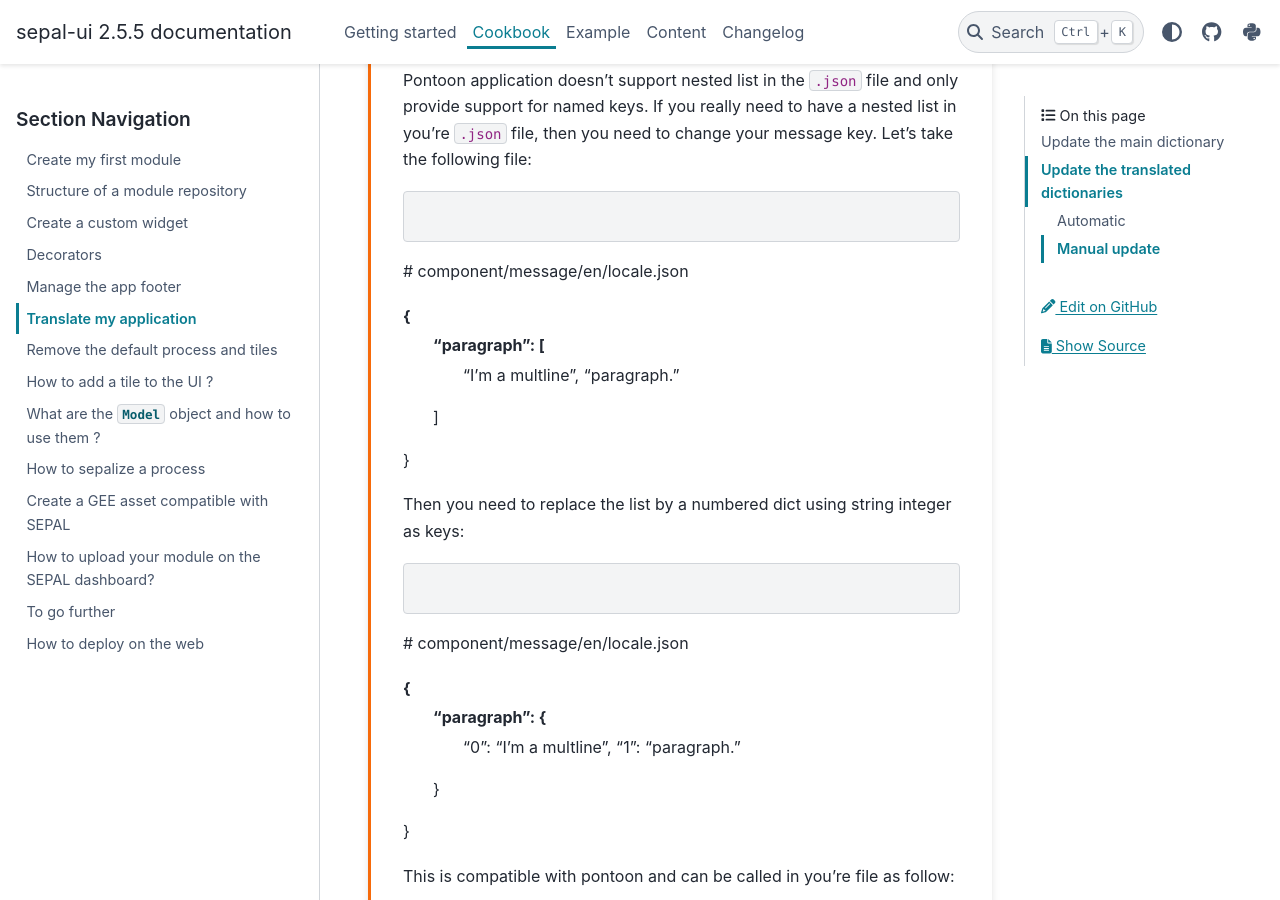
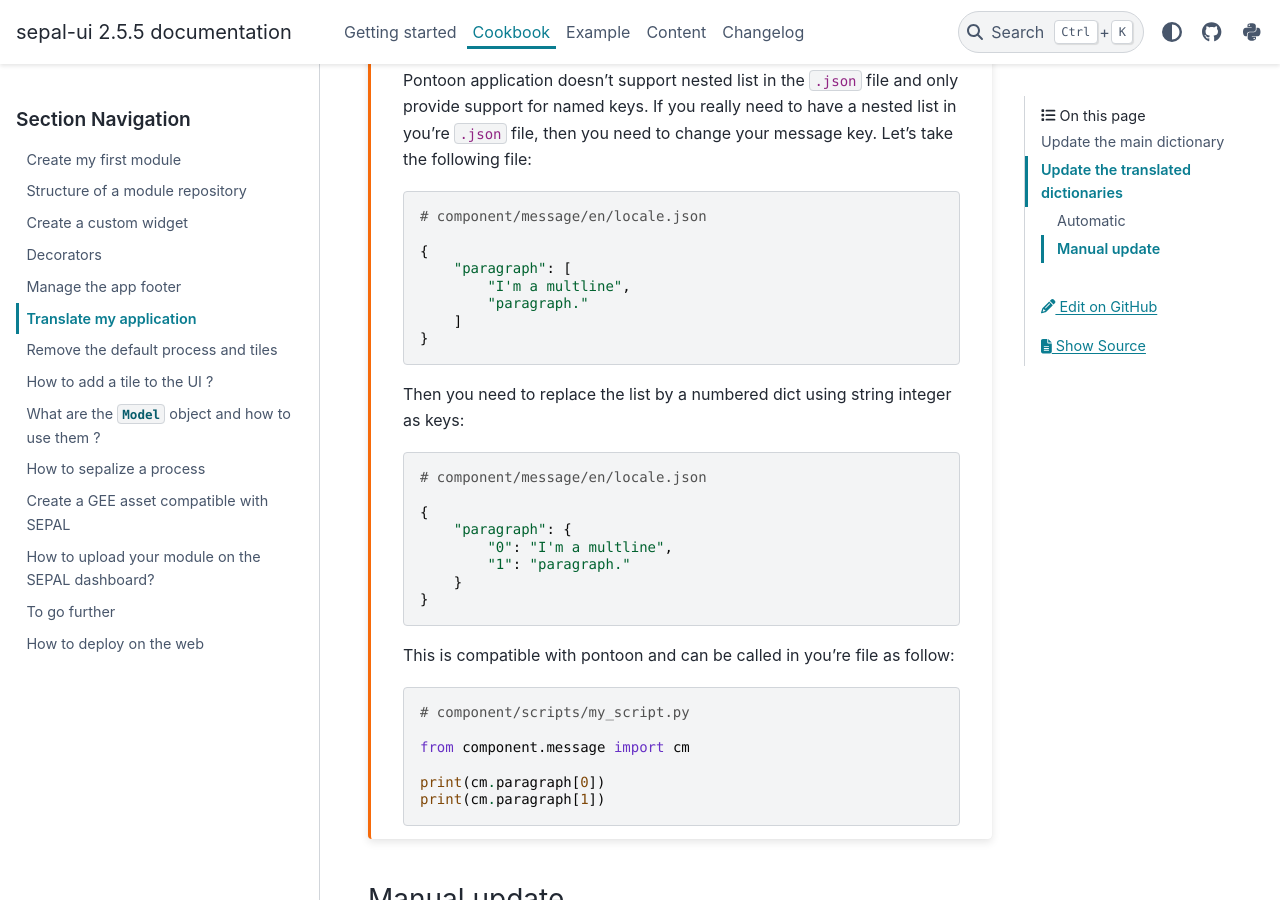
Before and after one commit to openforis/sepal_ui, a Sphinx documentation site: the page built from docs/source/tutorials/translate-app.rst, in a window 1280 px wide and 900 px high, scrolled down 3419 px. Built offline with Sphinx 7.4.7 and the PyData theme 0.15.4, drawn with Linux system fonts in a browser that asks for light colours; the version number is read from the project's files by our own code.

Commit message:
docs: indentation typo

```diff
--- a/docs/source/tutorials/translate-app.rst
+++ b/docs/source/tutorials/translate-app.rst
@@ -122,27 +122,27 @@ If you're application is part of the OpenForis initiative and hosted on SEPAL, y
 
     .. code-block:: python
 
-    # component/message/en/locale.json
+        # component/message/en/locale.json
 
-    {
-        "paragraph": [
-            "I'm a multline",
-            "paragraph."
-        ]
-    }
+        {
+            "paragraph": [
+                "I'm a multline",
+                "paragraph."
+            ]
+        }
 
     Then you need to replace the list by a numbered dict using string integer as keys:
 
     .. code-block:: python
 
-    # component/message/en/locale.json
+        # component/message/en/locale.json
 
-    {
-        "paragraph": {
-            "0": "I'm a multline",
-            "1": "paragraph."
+        {
+            "paragraph": {
+                "0": "I'm a multline",
+                "1": "paragraph."
+            }
         }
-    }
 
     This is compatible with pontoon and can be called in you're file as follow:
 
```
